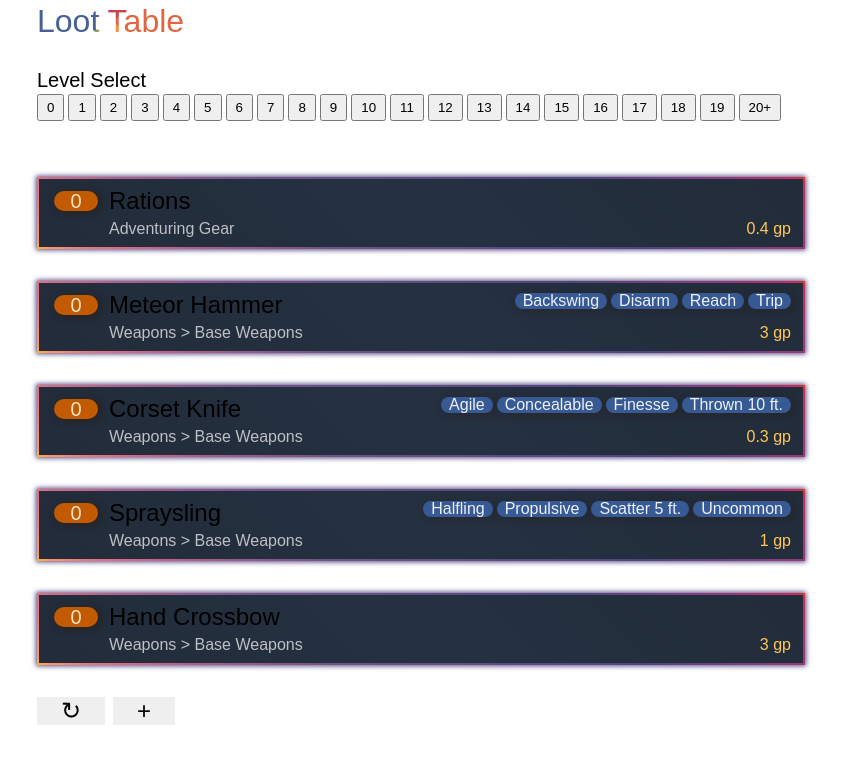
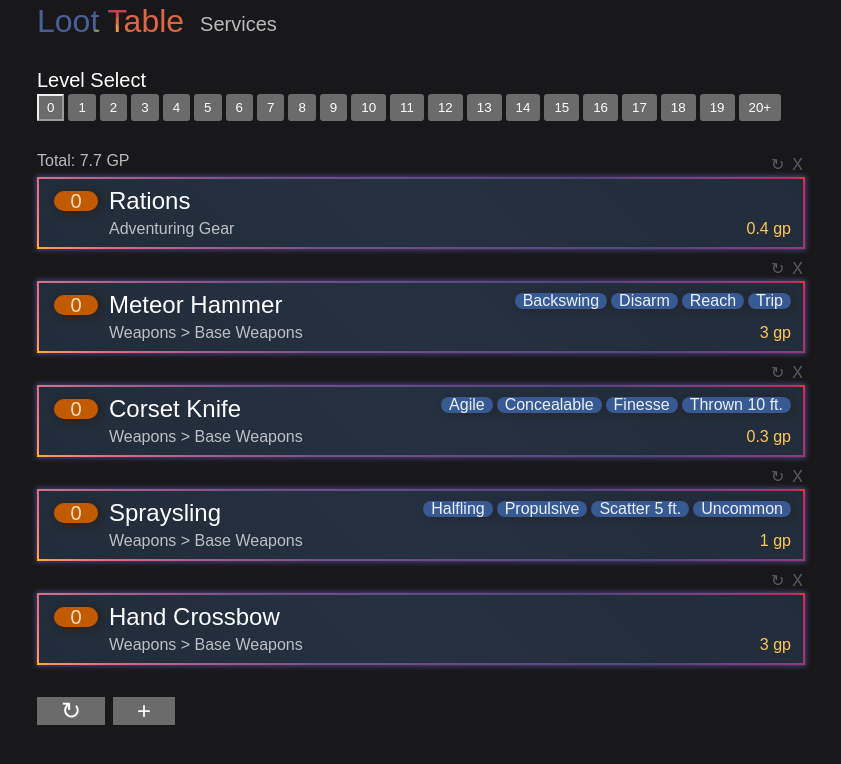
Before and after one commit to ehouse/loot-table, a Next.js app: page / in a window 1280 px wide. Shown: the top 764 px of the page, without its empty margins (219-1060 px from the left). Built offline with nearby package versions, Linux system fonts and the light colour scheme; a web font is replaced by a local one.

Commit message:
Clean up of darkmode/light mode global css
Add highlight to level select
Resolved several issues with the layout.tsx

```diff
--- a/src/components/equipment-list.tsx
+++ b/src/components/equipment-list.tsx
@@ -4,14 +4,8 @@
 import { APIGetEquipment } from "@/types/equipment";
 import { useViewItemProvider } from '@/context/view-item';
 
-function usePrevious<T>(value: T) {
-    const ref = useRef<T>();
-
-    useEffect(() => {
-        ref.current = value;
-    });
-
-    return ref.current;
+const SkeletonBlock = () => {
+    return <div css={{ width: '100%', height: '70px', backgroundColor: '#334155', borderRadius: '12px' }} />
 }
 
 const MoreButton = (props: { appendItem: () => void, disabled: boolean }) => {
@@ -82,13 +76,15 @@
      * Trigger total refresh of all visible data
      */
     const refreshData = () => {
-        console.log('Refresh Triggered')
         props.serverRefetch()
         dispatch({ type: 'setState', value: [] })
     }
 
-    if (props.loading) {
-        return <div>Loading...</div>
+    // Handle slow loads by showing skelton components
+    if (props.loading && state.displayItems.length === 0) {
+        return <div css={{ paddingTop: '8px', display: 'flex', flexDirection: 'column', gap: '32px' }}>
+            {state.displayItems.map(() => <SkeletonBlock />)}
+        </div>
     }
 
     if (state.displayItems.length === 0) {
@@ -105,5 +101,4 @@
             <MoreButton appendItem={appendItem} disabled={state.displayItems.length >= 10} />
         </div>
     </div>
-
 }
--- a/src/components/layout.tsx
+++ b/src/components/layout.tsx
@@ -12,7 +12,7 @@
     padding: '8px 0 2rem 0',
     color: 'rgba(255, 255, 255, 0.7)',
     '*:hover': { color: 'rgba(255, 255, 255, 0.9)' },
-    '*:first-child': {
+    '*:first-of-type': {
         fontSize: '32px',
         lineHeight: '26px',
         backgroundImage: 'var(--logo-gradient)',
--- a/src/components/level-select.tsx
+++ b/src/components/level-select.tsx
@@ -7,7 +7,8 @@
                     <button
                         key={`Select ${i}`}
                         css={{
-                            padding: '4px 8px'
+                            padding: '4px 8px',
+                            borderColor: props.levelSelect === i ? 'var(--equiptment-block-gradient)' : ''
                         }}
                         onClick={() => { props.setLevel(i) }}>
                         {i < 20 ? i : `${i}+`}
--- a/src/pages/index.tsx
+++ b/src/pages/index.tsx
@@ -1,4 +1,4 @@
-import { useEffect, useState } from 'react'
+import { useState } from 'react'
 import Head from 'next/head'
 import useSWRImmutable from 'swr/immutable'
 import { APIGetEquipment } from "@/types/equipment";
@@ -25,7 +25,7 @@
         <link rel="icon" href="/favicon.ico" />
       </Head>
       <ViewItemProvider>
-        <main css={{ width: '768px', margin: '0 auto' }}>
+        <main css={{ width: '768px', margin: '0 auto', display: 'flex', flexDirection: 'column' }}>
           <LevelSelect setLevel={setLevelSelect} levelSelect={levelSelect} />
           <div css={{ paddingTop: '2rem', color: 'rgba(255,255,255,0.7)' }}>Total: {totalValue / 100} GP</div>
           <EquipmentList loading={isLoading} serverState={data} serverRefetch={mutate} setTotalValue={setTotalValue} />
--- a/src/styles/globals.css
+++ b/src/styles/globals.css
@@ -28,14 +28,15 @@
       hsl(2deg 70% 53%) 100%);
 }
 
-@media (prefers-color-scheme: dark) {
-  :root {}
-}
-
 * {
   box-sizing: border-box;
   padding: 0;
   margin: 0;
+}
+
+html {
+  color-scheme: dark;
+  background-color: #18181b;
 }
 
 html,
@@ -47,9 +48,7 @@
 
 body {
   color: rgb(var(--foreground-rgb));
-  background: linear-gradient(to bottom,
-      transparent,
-      rgb(var(--background-end-rgb))) rgb(var(--background-start-rgb));
+
 }
 
 a {
```
